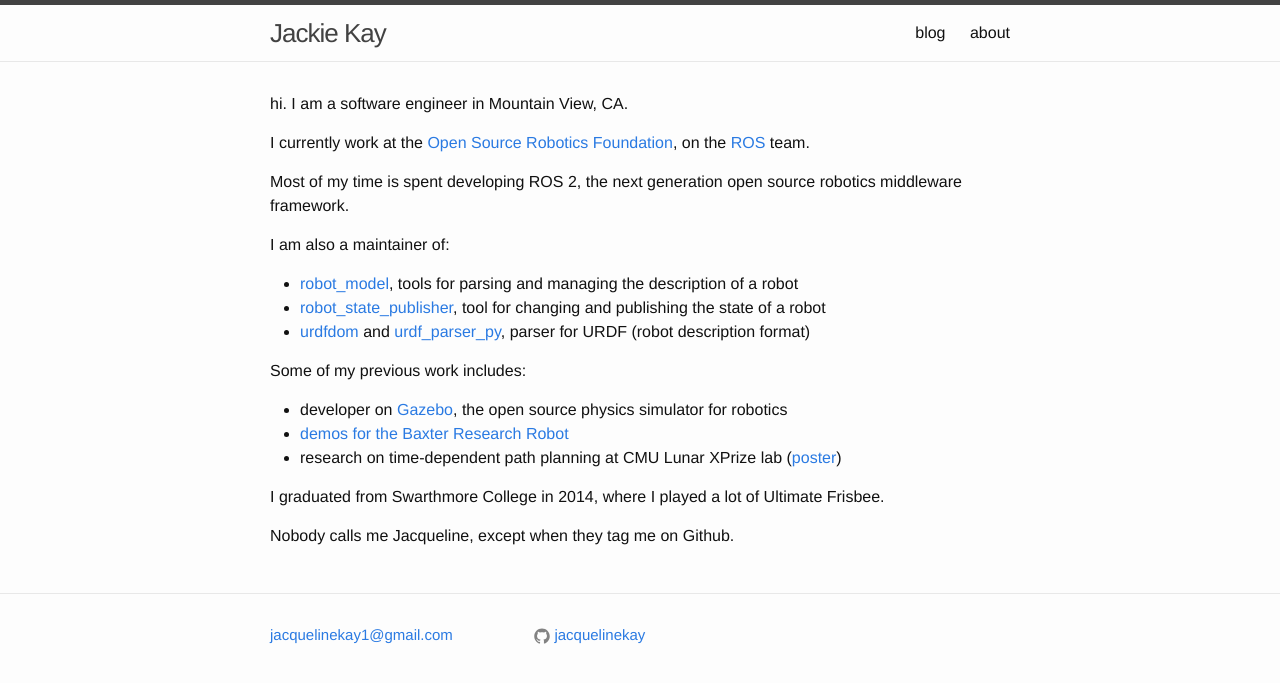
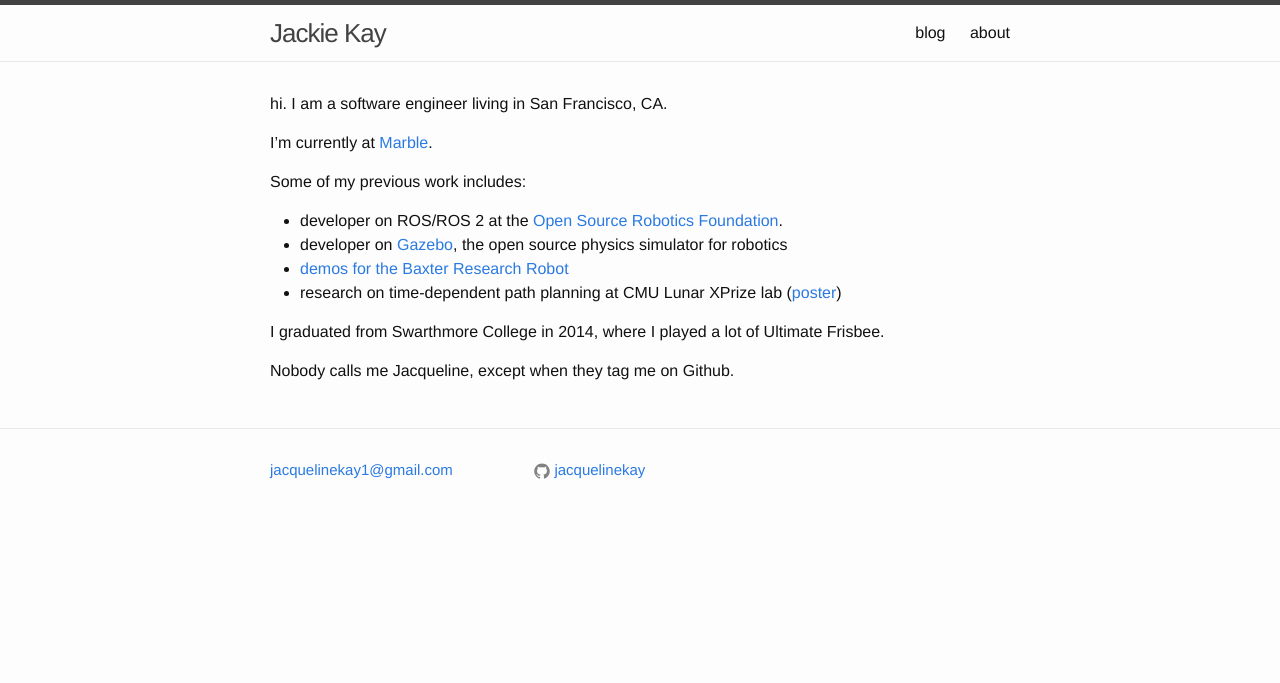
Before and after one commit to jacquelinekay/jacquelinekay.github.io, a Jekyll site: the page built from index.html, in a window 1280 px wide. Shown: the top 683 px of the page. Built offline with Jekyll 4.4.1, drawn with Linux system fonts in a browser that asks for light colours.

Commit message:
Bio update

```diff
--- a/_includes/about.md
+++ b/_includes/about.md
@@ -1,18 +1,10 @@
+hi. I am a software engineer living in San Francisco, CA.
 
-hi. I am a software engineer in Mountain View, CA.
-
-I currently work at the [Open Source Robotics Foundation](http://www.osrfoundation.org/), on the [ROS](http://wiki.ros.org/) team.
-
-Most of my time is spent developing ROS 2, the next generation open source robotics middleware framework.
-
-I am also a maintainer of:
-
-  - [robot_model](https://github.com/ros/robot_model), tools for parsing and managing the description of a robot
-  - [robot_state_publisher](https://github.com/ros/robot_state_publisher), tool for changing and publishing the state of a robot
-  - [urdfdom](https://github.com/ros/urdfdom) and [urdf_parser_py](https://github.com/ros/urdf_parser_py), parser for URDF (robot description format)
+I'm currently at [Marble](marble.io).
 
 Some of my previous work includes:
 
+  - developer on ROS/ROS 2 at the [Open Source Robotics Foundation](http://www.osrfoundation.org/).
   - developer on [Gazebo](http://gazebosim.org/), the open source physics simulator for robotics
   - [demos for the Baxter Research Robot](https://github.com/osrf/baxter_demos)
   - research on time-dependent path planning at CMU Lunar XPrize lab ([poster]({{site.baseurl}}/assets/kay-poster-riss13.pdf))
```
